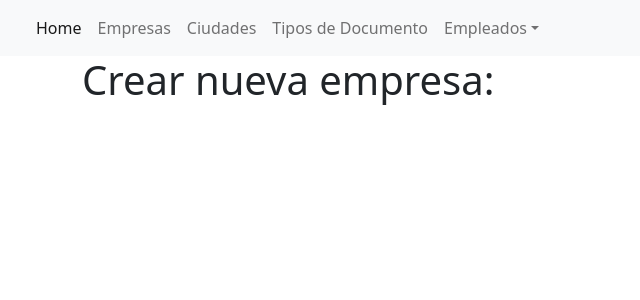
After one commit to d13g0-rar-dev/proyectoMPA, a Django app: template templates/books/create_empresas.html in a window 1280 px wide. The commit adds this page. Shown: the top 300 px of the page, without its empty margins (0-640 px from the left). Run offline with Django 4.2, Linux system fonts and the light colour scheme; the template is opened without the code that fills it, so the values that code supplies are empty.

Commit message:
inicio formularios

```diff
--- a/books/urls.py
+++ b/books/urls.py
@@ -4,6 +4,6 @@ from . import views
 
 urlpatterns = [
   path("", views.home, name="home"),
-  path("templates/books/", views.index, name="index"),
-  path("templates/empresas/", views.empresas, name="empresas")
+  #path("templates/books/", views.index, name="index"),
+  path("empresas/", views.empresas, name="empresas")
 ]
--- a/templates/base.html
+++ b/templates/base.html
@@ -21,10 +21,10 @@
       <div class="collapse navbar-collapse" id="navbarNavDropdown">
         <ul class="navbar-nav">
           <li class="nav-item">
-            <a href="#" class="nav-link active" aria-current="page">Home</a>
+            <a href="{%url 'home'%}" class="nav-link active" aria-current="page">Home</a>
           </li>
           <li class="nav-item">
-            <a href="#" class="nav-link">Empresas</a>
+            <a href="{%url 'empresas'%}" class="nav-link">Empresas</a>
           </li>
           <li class="nav-item">
             <a href="#" class="nav-link">Ciudades</a>
--- /dev/null
+++ b/templates/books/create_empresas.html
@@ -0,0 +1,11 @@
+{%extends "base.html"%}
+
+{%block extrahead%}
+  <title>Nueva Empresa</title>
+{%endblock extrahead%}
+
+{%block content%}
+  <div class="container">
+    <h1>Crear nueva empresa:</h1>
+  </div>
+{%endblock content%}
--- a/templates/books/empresas.html
+++ b/templates/books/empresas.html
@@ -1,4 +1,4 @@
-{%extends "/base.html"%}
+{%extends "base.html"%}
 
 {%block extrahead%}
   <title>Empresas</title>
@@ -14,5 +14,6 @@
       <li><b>Nombre:</b>{{empresa.nombre_empresa}} {{empresa.nit}}</li>
       {%endfor%}
     </ul>
+    {%endif%}
 </div>
 {%endblock content%}
```
